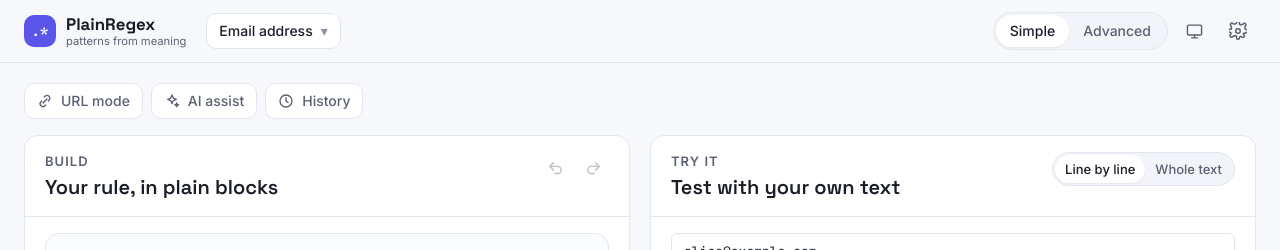
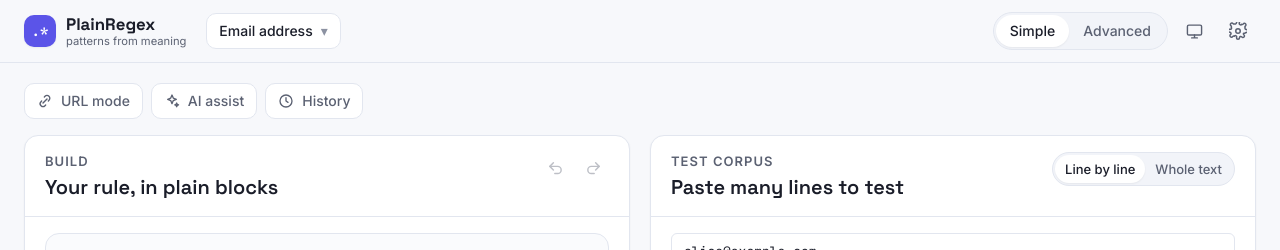
Before and after one commit to olivierluethy/plain-regex, a React (Vite) app: page / in a window 1280 px wide. Shown: the top 250 px of the page. Built offline with nearby package versions, Linux system fonts and the light colour scheme.

Commit message:
feat(ui): relabel corpus tester and seed sample value from URL mode

```diff
--- a/src/components/TestPanel.tsx
+++ b/src/components/TestPanel.tsx
@@ -27,8 +27,8 @@ export function TestPanel() {
 
   return (
     <Panel
-      eyebrow="Try it"
-      title="Test with your own text"
+      eyebrow="Test corpus"
+      title="Paste many lines to test"
       actions={
         <Segmented
           size="sm"
--- a/src/components/UrlMode.tsx
+++ b/src/components/UrlMode.tsx
@@ -26,6 +26,7 @@ const SAMPLE = 'https://www.linkedin.com/jobs/view/software-engineer-4012?refId=
 
 export function UrlMode() {
   const loadAst = useStore((s) => s.loadAst)
+  const setSampleValue = useStore((s) => s.setSampleValue)
   const [input, setInput] = useState('')
   const [constraints, setConstraints] = useState<Record<string, Constraint>>({})
 
@@ -42,6 +43,8 @@ export function UrlMode() {
   const build = () => {
     const ast = buildAstFromUrl(parts, Object.fromEntries(parts.map((p) => [p.id, getC(p)])))
     loadAst(ast, 'Built from a URL')
+    // Seed "Build from example" with the URL so it's ready to refine by selection.
+    if (input.trim()) setSampleValue(input.trim())
   }
 
   const host = parts.filter((p) => ['subdomain', 'domain', 'tld'].includes(p.group))
```
